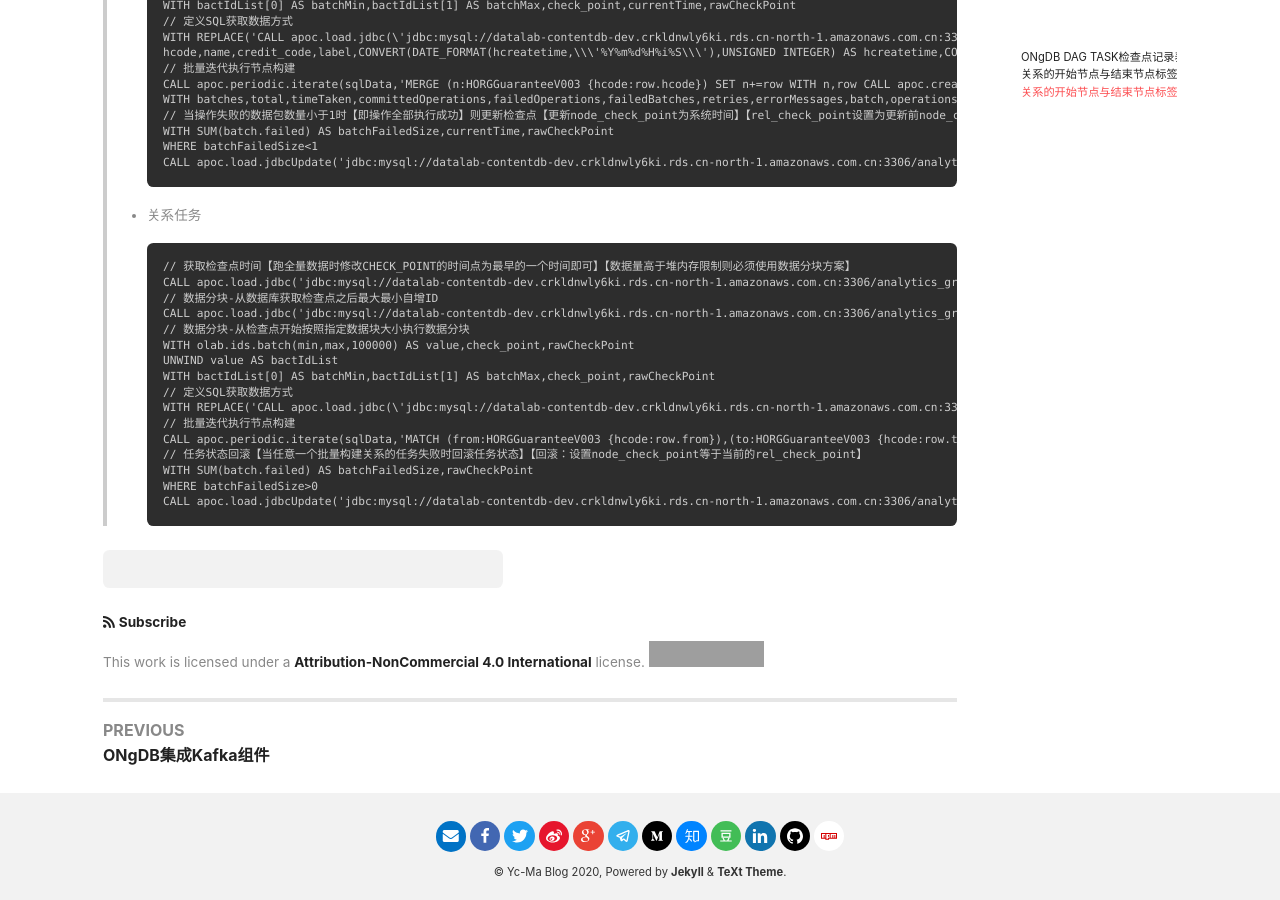
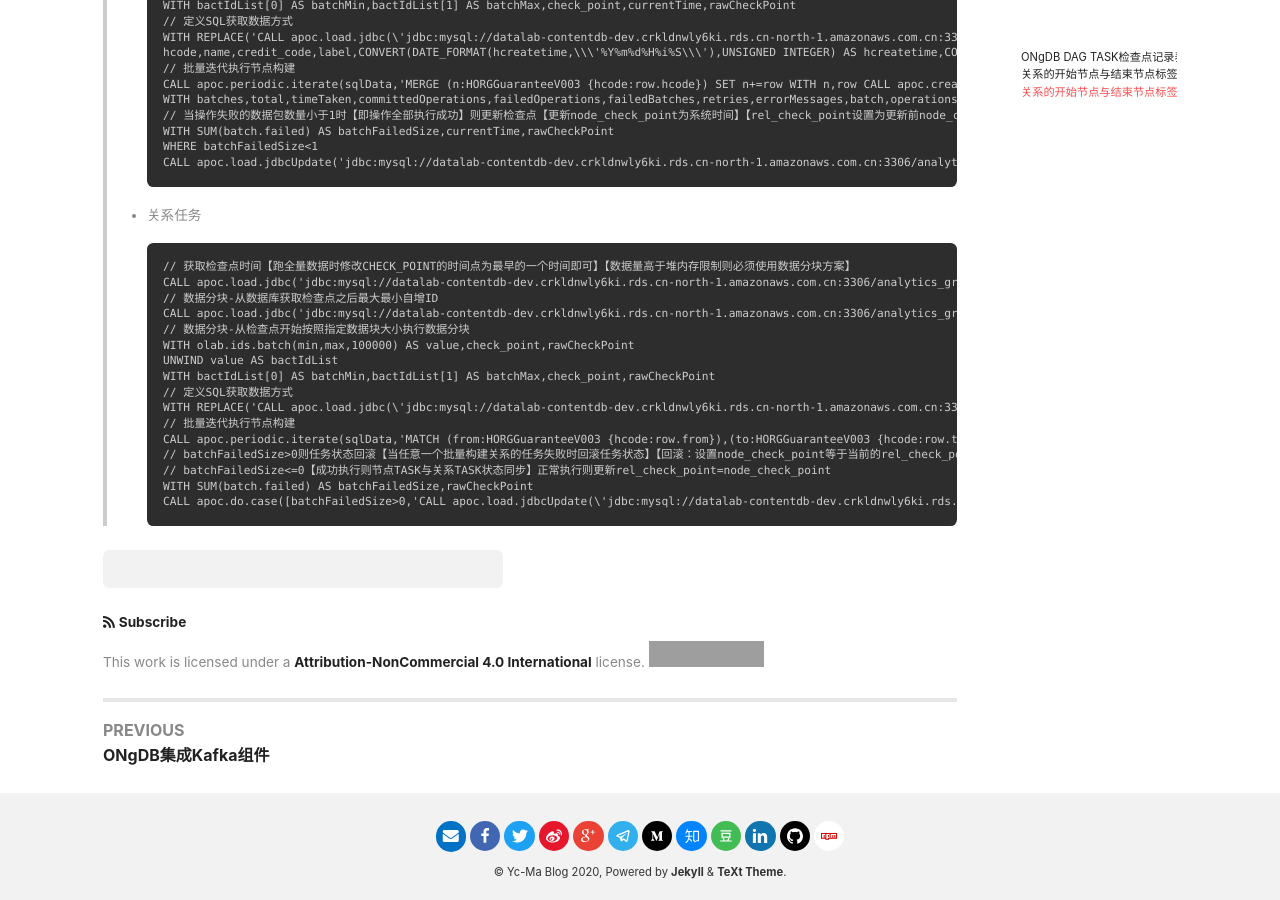
Before and after one commit to crazyyanchao/blog, a Jekyll site: the page built from _posts/2020-12-31-基于check-point实现图数据构建任务.md, in a window 1280 px wide and 900 px high, scrolled down 1924 px. Built offline with Jekyll 4.4.1, drawn with Linux system fonts in a browser that asks for light colours; nearby versions of some CDN libraries; comment, search, counter and statistics services are not loaded; grey boxes are pictures that could not be loaded.

Commit message:
任务状态同步

````diff
--- a/_posts/2020-12-31-基于check-point实现图数据构建任务.md
+++ b/_posts/2020-12-31-基于check-point实现图数据构建任务.md
@@ -108,8 +108,8 @@ WITH bactIdList[0] AS batchMin,bactIdList[1] AS batchMax,check_point,rawCheckPoi
 WITH REPLACE('CALL apoc.load.jdbc(\'jdbc:mysql://datalab-contentdb-dev.crkldnwly6ki.rds.cn-north-1.amazonaws.com.cn:3306/analytics_graph_data?user=dev&password=datalabgogo&useUnicode=true&characterEncoding=utf8&serverTimezone=UTC\', \'SELECT `from`,`to`,guarantee_detail,guarantee_detail_size,CONVERT(DATE_FORMAT(hcreatetime,\\\'%Y%m%d%H%i%S\\\'),UNSIGNED INTEGER) AS hcreatetime,CONVERT(DATE_FORMAT(hupdatetime,\\\'%Y%m%d%H%i%S\\\'),UNSIGNED INTEGER) AS hupdatetime,hisvalid,create_by,update_by FROM HORGGuarantee_GuarV003 WHERE hupdatetime>=? AND huid>=? AND huid<=?\',[check_point,batchMin,batchMax])','check_point,batchMin,batchMax',check_point+','+batchMin+','+batchMax) AS sqlData,rawCheckPoint
 // 批量迭代执行节点构建
 CALL apoc.periodic.iterate(sqlData,'MATCH (from:HORGGuaranteeV003 {hcode:row.from}),(to:HORGGuaranteeV003 {hcode:row.to}) MERGE (from)-[r:担保]->(to) SET r+={guarantee_detail_size:row.guarantee_detail_size,guarantee_detail:row.guarantee_detail,hupdatetime:row.hupdatetime,hcreatetime:row.hcreatetime,hisvalid:row.hisvalid,create_by:row.create_by,update_by:row.update_by}', {parallel:false,batchSize:10000,iterateList:true}) YIELD batches,total,timeTaken,committedOperations,failedOperations,failedBatches,retries,errorMessages,batch,operations WITH batches,total,timeTaken,committedOperations,failedOperations,failedBatches,retries,errorMessages,batch,operations,rawCheckPoint
-// 任务状态回滚【当任意一个批量构建关系的任务失败时回滚任务状态】【回滚：设置node_check_point等于当前的rel_check_point】
+// batchFailedSize>0则任务状态回滚【当任意一个批量构建关系的任务失败时回滚任务状态】【回滚：设置node_check_point等于当前的rel_check_point】
+// batchFailedSize<=0【成功执行则节点TASK与关系TASK状态同步】正常执行则更新rel_check_point=node_check_point
 WITH SUM(batch.failed) AS batchFailedSize,rawCheckPoint
-WHERE batchFailedSize>0
-CALL apoc.load.jdbcUpdate('jdbc:mysql://datalab-contentdb-dev.crkldnwly6ki.rds.cn-north-1.amazonaws.com.cn:3306/analytics_graph_data?user=dev&password=datalabgogo&useUnicode=true&characterEncoding=utf8&serverTimezone=UTC','UPDATE ONGDB_TASK_CHECK_POINT SET node_check_point=? WHERE hcode=?',[rawCheckPoint,'HGRAPHTASK(HORGGuaranteeV003)-[担保]->(HORGGuaranteeV003)']) YIELD row RETURN row,batchFailedSize,rawCheckPoint;
+CALL apoc.do.case([batchFailedSize>0,'CALL apoc.load.jdbcUpdate(\'jdbc:mysql://datalab-contentdb-dev.crkldnwly6ki.rds.cn-north-1.amazonaws.com.cn:3306/analytics_graph_data?user=dev&password=datalabgogo&useUnicode=true&characterEncoding=utf8&serverTimezone=UTC\',\'UPDATE ONGDB_TASK_CHECK_POINT SET node_check_point=? WHERE hcode=?\',[$rawCheckPoint,\'HGRAPHTASK(HORGGuaranteeV001)-[担保]->(HORGGuaranteeV001)\']) YIELD row RETURN row'],'CALL apoc.load.jdbcUpdate(\'jdbc:mysql://datalab-contentdb-dev.crkldnwly6ki.rds.cn-north-1.amazonaws.com.cn:3306/analytics_graph_data?user=dev&password=datalabgogo&useUnicode=true&characterEncoding=utf8&serverTimezone=UTC\',\'UPDATE ONGDB_TASK_CHECK_POINT SET rel_check_point=node_check_point WHERE hcode=?\',[\'HGRAPHTASK(HORGGuaranteeV001)-[担保]->(HORGGuaranteeV001)\']) YIELD row RETURN row',{rawCheckPoint:rawCheckPoint}) YIELD value RETURN value;
 ```
````
